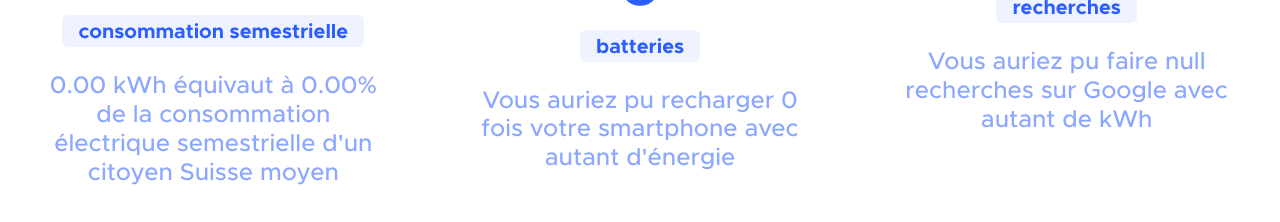
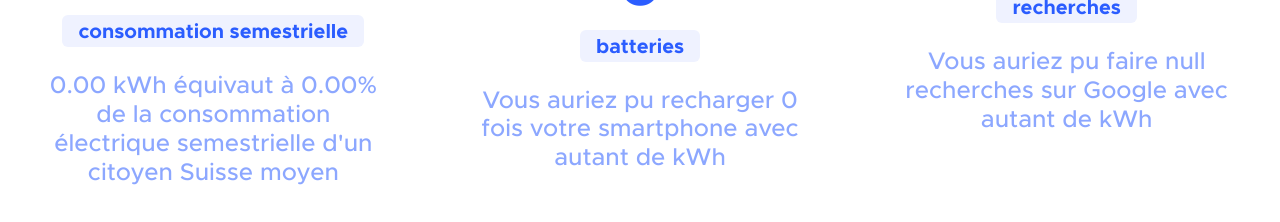
Before and after one commit to OwenCalvin/NirvanaFront, a Vue app: page / in a window 1280 px wide. Shown: the part 571-793 px from the top of the page. Built offline with nearby package versions, Linux system fonts and the light colour scheme; no server answers.

Commit message:
Spelling

```diff
--- a/src/pages/Home.vue
+++ b/src/pages/Home.vue
@@ -204,7 +204,7 @@
           img: 'battery',
           name: 'Batteries',
           unit: 'batteries',
-          desc: `Vous auriez pu recharger ${this.batteries()} fois votre smartphone avec autant d'énergie`,
+          desc: `Vous auriez pu recharger ${this.batteries()} fois votre smartphone avec autant de kWh`,
           value: this.batteries
         },
         {
@@ -218,7 +218,7 @@
           img: 'co2',
           name: 'CO<sub>2</sub>',
           unit: 'kg',
-          desc: `${this.co2()} kg de CO<sub>2</sub> ont été rejetés dus à la consommation d'électricité`,
+          desc: `${this.co2()} kg de CO<sub>2</sub> ont été rejetés dû à la consommation électrique`,
           value: this.co2
         },
         {
@@ -363,6 +363,7 @@
 @media (max-width: 700px) {
   h1 {
     font-size: 4em;
+    text-shadow: 0.052em 0.052em 0px rgba(255, 255, 255, 0.204);
   }
   .title {
     font-size: 2.5em;
```
